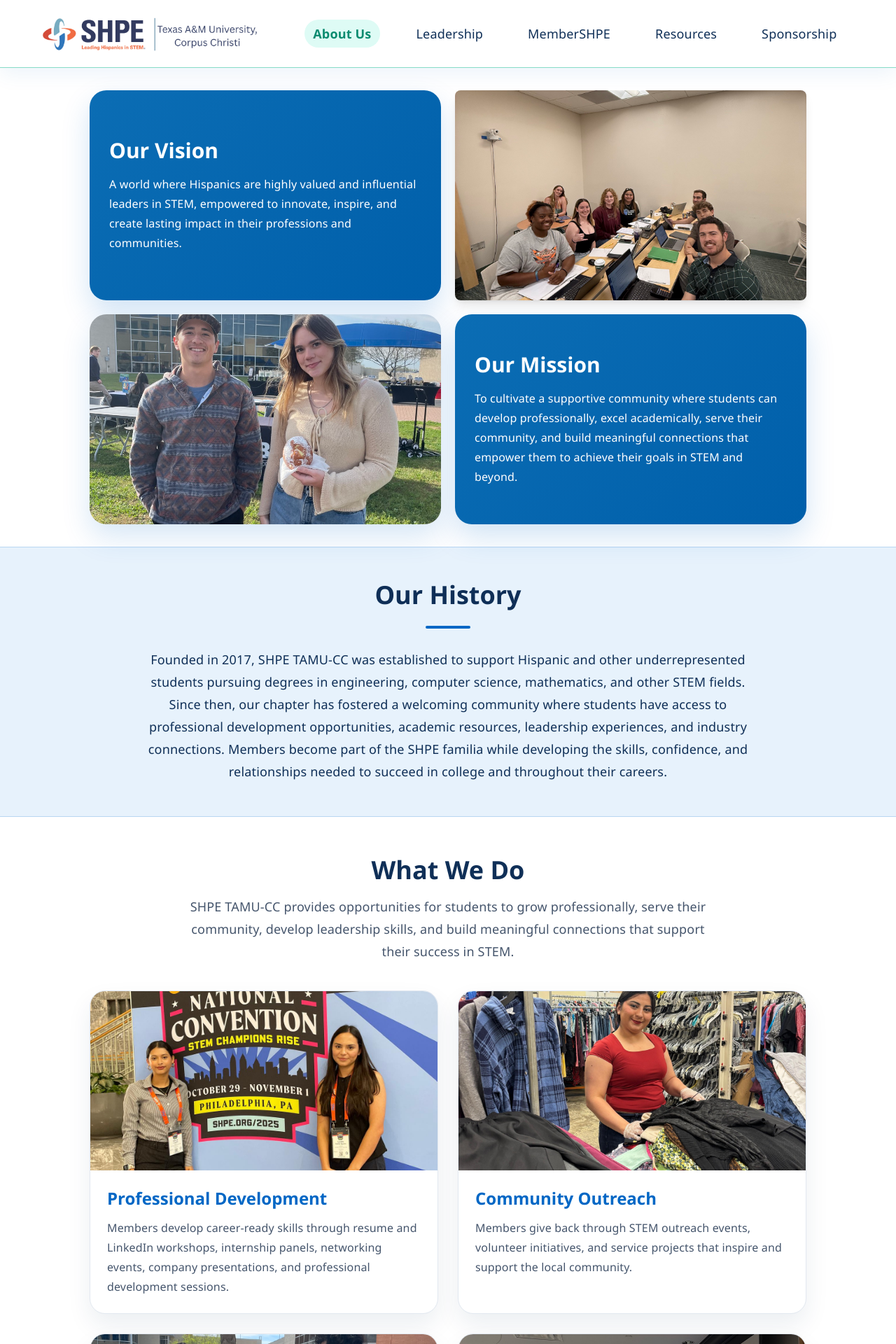
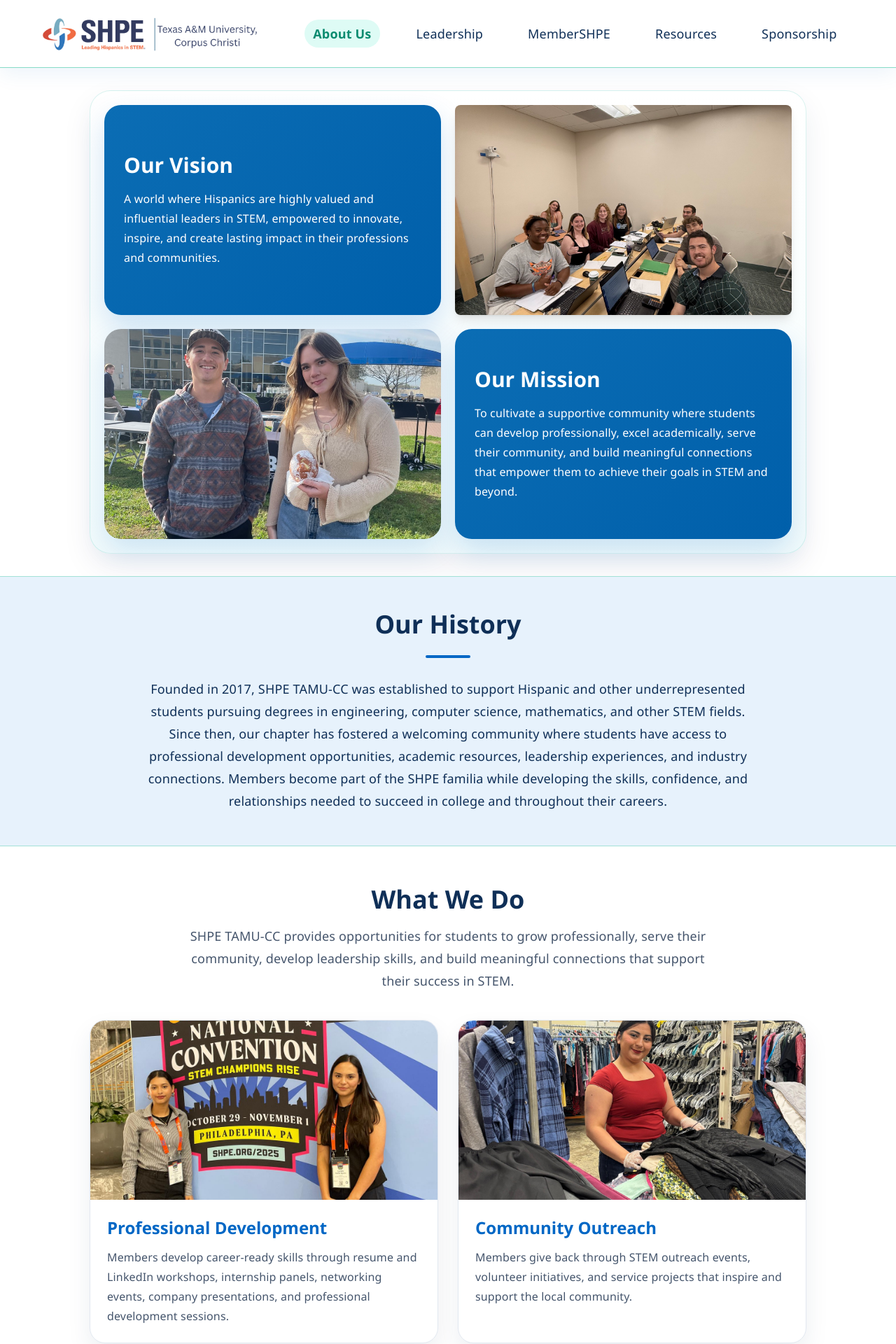
Before and after one commit to tamuccshpeorg/tamucc-shpe, a Next.js app: page /about-us in a window 1280 px wide. Shown: the top 1920 px of the page at 70% size. Built offline with nearby package versions, Linux system fonts and the light colour scheme.

Commit message:
Added smooth fadeSlideUp page transitions to all pages

```diff
--- a/app/about-us/page.tsx
+++ b/app/about-us/page.tsx
@@ -5,8 +5,8 @@
     <main className="min-h-screen bg-white text-slate-900">
       <SiteNav />
 
-      <section className="px-6 py-6 md:px-10 lg:py-8">
-        <div className="mx-auto max-w-5xl space-y-5">
+      <section className="page-reveal px-6 py-6 md:px-10 lg:py-8">
+        <div className="page-shell mx-auto max-w-5xl space-y-5 rounded-[30px] p-4 md:p-5">
           <div className="grid items-stretch gap-5 lg:grid-cols-2">
             <article className="flex h-[340px] flex-col justify-center rounded-[24px] bg-[linear-gradient(135deg,#0b6db4_0%,#005faa_100%)] p-6 text-white shadow-[0_18px_40px_rgba(0,103,197,0.18)] lg:h-[300px] lg:p-7">
               <h1 className="text-2xl font-bold md:text-3xl">Our Vision</h1>
@@ -48,7 +48,7 @@
         </div>
       </section>
 
-      <section className="border-y border-[#0067C5]/20 bg-[#e7f2fc] px-6 py-12 md:px-10">
+      <section className="page-reveal-delay-1 border-y border-[#86dbc6]/70 bg-[#e7f2fc] px-6 py-12 md:px-10">
         <div className="mx-auto max-w-5xl text-center">
           <h2 className="text-4xl font-bold text-[#0f2f57]">
             Our History
@@ -70,7 +70,7 @@
         </div>
       </section>
 
-      <section className="px-6 py-14 md:px-10">
+      <section className="page-reveal-delay-2 px-6 py-14 md:px-10">
         <div className="mx-auto max-w-5xl">
           <div className="text-center">
             <h2 className="text-4xl font-bold text-[#0f2f57]">What We Do</h2>
--- a/app/globals.css
+++ b/app/globals.css
@@ -31,6 +31,35 @@
   font-family: var(--font-sans);
 }
 
+@keyframes fadeSlideUp {
+  from {
+    opacity: 0;
+    transform: translateY(26px);
+  }
+  to {
+    opacity: 1;
+    transform: translateY(0);
+  }
+}
+
+.page-reveal {
+  animation: fadeSlideUp 0.75s ease-out both;
+}
+
+.page-reveal-delay-1 {
+  animation: fadeSlideUp 0.8s ease-out 0.08s both;
+}
+
+.page-reveal-delay-2 {
+  animation: fadeSlideUp 0.8s ease-out 0.16s both;
+}
+
+.page-shell {
+  border: 1px solid rgba(91, 200, 185, 0.22);
+  background: linear-gradient(180deg, rgba(255, 255, 255, 0.96), rgba(243, 252, 252, 0.96));
+  box-shadow: 0 18px 42px rgba(15, 47, 87, 0.08);
+}
+
 ::selection {
   background: rgba(0, 103, 197, 0.2);
   color: #082040;
--- a/app/page.tsx
+++ b/app/page.tsx
@@ -78,7 +78,7 @@
     <main className="min-h-screen bg-white text-slate-900">
       <SiteNav />
 
-      <section className="min-h-[calc(100vh-113px)] bg-[linear-gradient(135deg,#0b4f7b_0%,#0d73a8_48%,#17a7ab_100%)] px-12 py-10">
+      <section className="page-reveal min-h-[calc(100vh-113px)] bg-[linear-gradient(135deg,#0b4f7b_0%,#0d73a8_48%,#17a7ab_100%)] px-12 py-10">
         <div className="mx-auto grid h-full max-w-6xl items-center gap-6 lg:grid-cols-[1.1fr_0.9fr]">
           <div className="flex flex-col items-center text-center">
             <p className="mb-4 text-lg font-semibold uppercase tracking-[0.45em] text-white/95">
@@ -120,7 +120,7 @@
         </div>
       </section>
 
-      <section className="px-10 py-12">
+      <section className="page-reveal-delay-1 px-10 py-12">
         <div className="mx-auto grid max-w-6xl gap-10 md:grid-cols-2 lg:gap-14">
           <div className="flex flex-col rounded-[28px] bg-[linear-gradient(180deg,#ffffff_0%,#eff9fd_100%)] p-6 text-[#0f2f57] shadow-[0_20px_50px_rgba(15,47,87,0.12)]">
             <h2 className="mb-5 text-center text-3xl font-bold">
@@ -186,7 +186,7 @@
         </div>
       </section>
 
-      <section className="px-10 py-24">
+      <section className="page-reveal-delay-2 px-10 py-24">
         <h2 className="mb-8 text-4xl font-bold text-[#0f2f57]">
           Our Google Calendar
         </h2>
--- a/app/resources/page.tsx
+++ b/app/resources/page.tsx
@@ -93,7 +93,7 @@
     <main className="min-h-screen bg-[#f5fbff] text-slate-900">
       <SiteNav />
 
-      <section className="overflow-hidden bg-[linear-gradient(135deg,#0b6db4_0%,#1d7fd0_56%,#001f5b_100%)] px-6 py-10 md:px-10">
+      <section className="page-reveal overflow-hidden bg-[linear-gradient(135deg,#0b6db4_0%,#1d7fd0_56%,#001f5b_100%)] px-6 py-10 md:px-10">
         <div className="page-reveal mx-auto max-w-6xl">
           <p className="mb-4 text-lg font-semibold uppercase tracking-[0.45em] text-white">
             Resources
@@ -107,8 +107,8 @@
         </div>
       </section>
 
-      <section className="px-6 py-10 md:px-10">
-        <div className="mx-auto flex max-w-6xl flex-wrap justify-center gap-5">
+      <section className="page-reveal-delay-1 px-6 py-10 md:px-10">
+        <div className="page-shell mx-auto flex max-w-6xl flex-wrap justify-center gap-5 rounded-[30px] p-4 md:p-5">
           {resources.map((resource, index) => (
             <article
               key={resource.title}
--- a/app/sponsorship/page.tsx
+++ b/app/sponsorship/page.tsx
@@ -38,7 +38,7 @@
     <main className="min-h-screen bg-white text-slate-900">
       <SiteNav />
 
-      <section className="relative flex min-h-[360px] items-center justify-center overflow-hidden px-6 py-20 text-center text-white md:min-h-[420px]">
+      <section className="page-reveal relative flex min-h-[360px] items-center justify-center overflow-hidden px-6 py-20 text-center text-white md:min-h-[420px]">
         <div className="absolute inset-0 flex justify-center overflow-hidden">
           <div className="h-full w-[28vw] max-w-[480px] overflow-hidden">
             <img
@@ -68,8 +68,8 @@
         </div>
       </section>
 
-      <section className="px-6 py-16 md:px-10">
-        <div className="mx-auto max-w-5xl text-center">
+      <section className="page-reveal-delay-1 px-6 py-16 md:px-10">
+        <div className="page-shell mx-auto max-w-5xl rounded-[30px] p-6 text-center md:p-8">
           <h2 className="mx-auto max-w-3xl text-2xl font-extrabold text-[#0f2f57] md:text-3xl">
             Become a Sponsor for SHPE TAMU-CC
           </h2>
@@ -85,8 +85,8 @@
         </div>
       </section>
 
-      <section className="bg-[#e7f2fc] px-6 py-16 md:px-10">
-        <div className="mx-auto max-w-6xl">
+      <section className="page-reveal-delay-2 bg-[#e7f2fc] px-6 py-16 md:px-10">
+        <div className="page-shell mx-auto max-w-6xl rounded-[30px] p-6 md:p-8">
           <div className="text-center">
             <h2 className="text-3xl font-extrabold text-[#0f2f57] md:text-4xl">
               Sponsorship Benefits
@@ -116,8 +116,8 @@
         </div>
       </section>
 
-      <section className="px-6 py-12 md:px-10">
-        <div className="mx-auto max-w-4xl rounded-2xl border border-slate-100 bg-white p-6 text-center shadow-xl md:p-8">
+      <section className="page-reveal-delay-1 px-6 py-12 md:px-10">
+        <div className="page-shell mx-auto max-w-4xl rounded-[28px] p-6 text-center md:p-8">
           <h2 className="text-2xl font-extrabold text-[#0f2f57] md:text-3xl">
             Ready to Partner with SHPE TAMU-CC?
           </h2>
```
Also changed, not shown: app/membership/page.tsx (+5 -5 lines).
